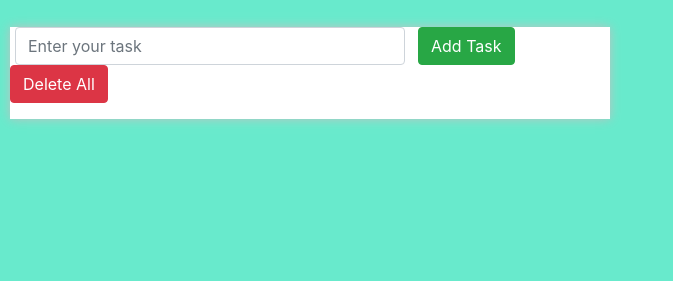
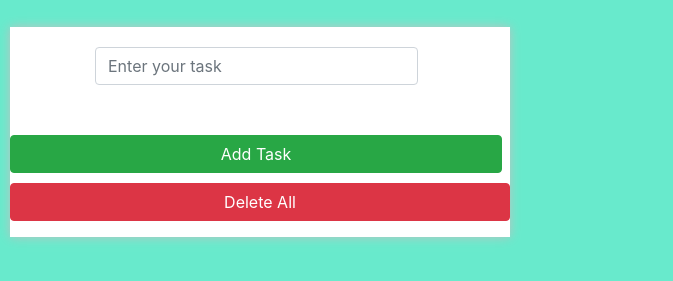
Before and after one commit to tarun-14324/mob, a plain HTML site: page index.html in a window 1280 px wide. Shown: the part 199-480 px from the top of the page, without its empty margins (0-673 px from the left). Drawn offline with Linux system fonts and the light colour scheme.

Commit message:
Update mob.css

```diff
--- a/mob.css
+++ b/mob.css
@@ -56,14 +56,21 @@ section.todo-outer {
 .form-row{
 	margin-left: 0px;
 margin-right: 0px;
-width: 600px;
+width:500px;
 }
 .to-do-output{
-  width: 600px;
+
+height: auto;
+
+}
+#addtaskinput{
+	width: 100%;
+	margin-top: 20px;
+	margin-left: 80px;
 }
 
 .todo-inner {
-    width:600px;
+    width:500px;
 		height: auto;
     float: left;
 margin-left: -20px;
@@ -71,9 +78,22 @@ margin-left: -20px;
     background: #fff;
 }
 table tr td button {
+
+
     background: no-repeat;
     border: none;
     padding: 0;
     cursor: pointer;
 }
+#addtaskbtn{
+	margin-top: 50px;
+	margin-right: -200px;
+width: 100%;
+
+}
+#deleteallbtn{
+		margin-top: 10px;
+	margin-left: 0;
+	width: 100%;
+}
 .completed{text-decoration: line-through;}
```
